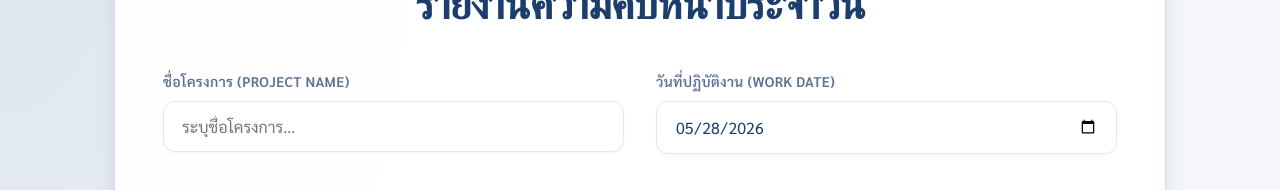
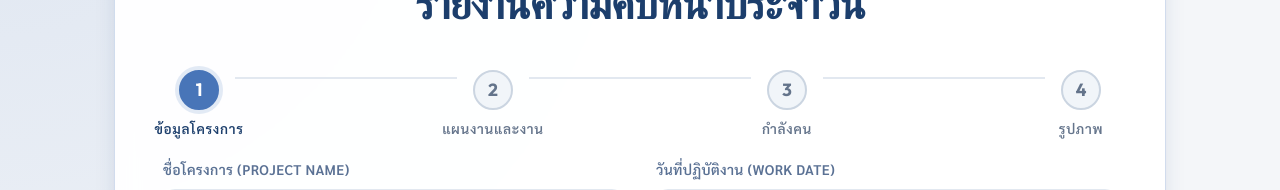
Before and after one commit to ImNotJame/report_frontend, a Next.js app: page / in a window 1280 px wide. Shown: the part 152-342 px from the top of the page. Built offline with nearby package versions, Linux system fonts and the light colour scheme; no server answers.

Commit message:
update ui

```diff
--- a/app/globals.css
+++ b/app/globals.css
@@ -317,6 +317,119 @@ textarea {
   body { background: white; padding: 0; }
   .container { padding: 0; max-width: 100%; }
   .glass-card { box-shadow: none; border: none; padding: 0; }
-  .actions-bar, .btn, .trash-btn { display: none !important; }
+  .actions-bar, .btn, .trash-btn, .stepper-container, .step-navigation { display: none !important; }
   input, textarea { border: none !important; padding: 0 !important; box-shadow: none !important; }
 }
+
+/* Stepper Styles */
+.stepper-container {
+  width: 100%;
+  margin-bottom: 3rem;
+  padding: 0 1rem;
+}
+
+.stepper-wrapper {
+  display: flex;
+  justify-content: space-between;
+  align-items: center;
+  width: 100%;
+}
+
+.stepper-item {
+  display: flex;
+  flex-direction: row;
+  align-items: center;
+  flex: 1;
+}
+
+.stepper-item:last-child {
+  flex: 0;
+}
+
+.stepper-step-wrapper {
+  display: flex;
+  flex-direction: column;
+  align-items: center;
+  position: relative;
+}
+
+.stepper-circle {
+  width: 40px;
+  height: 40px;
+  border-radius: 50%;
+  background-color: #f1f5f9;
+  border: 2px solid #cbd5e1;
+  color: #64748b;
+  display: flex;
+  align-items: center;
+  justify-content: center;
+  font-family: 'Outfit', sans-serif;
+  font-weight: 700;
+  font-size: 1.1rem;
+  transition: all 0.3s ease;
+  z-index: 2;
+}
+
+.stepper-title {
+  position: absolute;
+  top: 48px;
+  white-space: nowrap;
+  font-size: 0.85rem;
+  font-weight: 600;
+  color: #64748b;
+  text-transform: uppercase;
+  letter-spacing: 0.05em;
+  transition: color 0.3s ease;
+}
+
+.stepper-divider {
+  flex: 1;
+  height: 2px;
+  background-color: #e2e8f0;
+  margin: 0 1rem;
+  transition: background-color 0.3s ease;
+  transform: translateY(-12px); /* adjust to align with circle center */
+}
+
+.stepper-item.active .stepper-circle {
+  background-color: var(--primary-color);
+  border-color: var(--primary-color);
+  color: white;
+  box-shadow: 0 0 0 4px rgba(72, 117, 184, 0.15);
+}
+
+.stepper-item.active .stepper-title {
+  color: var(--text-primary);
+}
+
+.stepper-item.completed .stepper-circle {
+  background-color: #10b981;
+  border-color: #10b981;
+  color: white;
+}
+
+.stepper-item.completed .stepper-title {
+  color: #10b981;
+}
+
+.stepper-item.completed .stepper-divider {
+  background-color: #10b981;
+}
+
+.step-navigation {
+  display: flex;
+  justify-content: space-between;
+  margin-top: 2rem;
+  padding-top: 2rem;
+  border-top: 1px solid #e2e8f0;
+}
+
+/* Hide inactive steps */
+.step-content {
+  display: none;
+  animation: fadeIn 0.4s ease-out;
+}
+
+.step-content.active {
+  display: block;
+}
--- a/app/page.js
+++ b/app/page.js
@@ -1,8 +1,8 @@
 "use client";
 
-import React from "react";
+import React, { useState } from "react";
 import { saveAs } from "file-saver";
-import { Printer, FileDown } from "lucide-react";
+import { Printer, FileDown, ArrowRight, ArrowLeft } from "lucide-react";
 
 import { useDailyReportForm } from "../hooks/useDailyReportForm";
 import { generateDocxBlob } from "../utils/docxGenerator";
@@ -15,6 +15,7 @@ import WorkersSection from "../components/WorkersSection";
 import PhotoReportSection from "../components/PhotoReportSection";
 import DocxPreviewModal from "../components/DocxPreviewModal";
 import CompanyLogoSection from "@/components/CompanyLogoSection";
+import FormStepper from "../components/FormStepper";
 
 const API_BASE_URL = (process.env.NEXT_PUBLIC_API_BASE_URL || "http://localhost:8000").replace(/\/+$/, "");
 const PDF_RETRY_DELAYS_MS = [600, 1500];
@@ -60,6 +61,19 @@ const parseErrorResponse = async (response) => {
 
 export default function DailyReportForm() {
   const formState = useDailyReportForm();
+  const [currentStep, setCurrentStep] = useState(1);
+
+  const steps = ["ข้อมูลโครงการ", "แผนงานและงาน", "กำลังคน", "รูปภาพ"];
+
+  const handleNext = () => {
+    if (currentStep < steps.length) setCurrentStep(currentStep + 1);
+    window.scrollTo({ top: 0, behavior: "smooth" });
+  };
+
+  const handlePrev = () => {
+    if (currentStep > 1) setCurrentStep(currentStep - 1);
+    window.scrollTo({ top: 0, behavior: "smooth" });
+  };
 
   const handleExportPDF = async () => {
     formState.setIsExportingPDF(true);
@@ -147,6 +161,13 @@ export default function DailyReportForm() {
             รายงานความคืบหน้าประจำวัน
           </h1>
 
+          <FormStepper
+            currentStep={currentStep}
+            steps={steps}
+            onStepClick={(step) => setCurrentStep(step)}
+          />
+
+          <div className={`step-content ${currentStep === 1 ? 'active' : ''}`}>
             <ProjectInfoSection
               formData={formState.formData}
               handleChange={formState.handleChange}
@@ -160,7 +181,9 @@ export default function DailyReportForm() {
               removeLogo={formState.removeLogo}
               companiesList={formState.companiesList}
             />
+          </div>
 
+          <div className={`step-content ${currentStep === 2 ? 'active' : ''}`}>
             <ProjectPlanSection
               plans={formState.plans}
               formData={formState.formData}
@@ -178,7 +201,9 @@ export default function DailyReportForm() {
               removeJobEntry={formState.removeJobEntry}
               handleJobEntryChange={formState.handleJobEntryChange}
             />
+          </div>
 
+          <div className={`step-content ${currentStep === 3 ? 'active' : ''}`}>
             <WorkersSection
               formData={formState.formData}
               handleChange={formState.handleChange}
@@ -186,7 +211,9 @@ export default function DailyReportForm() {
               addWorker={formState.addWorker}
               removeWorker={formState.removeWorker}
             />
+          </div>
 
+          <div className={`step-content ${currentStep === 4 ? 'active' : ''}`}>
             <PhotoReportSection
               formData={formState.formData}
               handleChange={formState.handleChange}
@@ -201,6 +228,23 @@ export default function DailyReportForm() {
               <button className="btn btn-primary" onClick={handleExportPDF}>
                 <Printer size={20} /> Export PDF (.pdf)
               </button>
+            </div>
+          </div>
+
+          <div className="step-navigation">
+            <button
+              className="btn btn-outline"
+              onClick={handlePrev}
+              style={{ visibility: currentStep === 1 ? 'hidden' : 'visible' }}
+            >
+              <ArrowLeft size={18} /> ย้อนกลับ (Back)
+            </button>
+
+            {currentStep < steps.length && (
+              <button className="btn btn-primary" onClick={handleNext}>
+                ถัดไป (Next) <ArrowRight size={18} />
+              </button>
+            )}
           </div>
 
           {/* PDF Export Loading Overlay */}
--- /dev/null
+++ b/components/EmptyState.js
@@ -0,0 +1,76 @@
+import React from "react";
+import { Plus } from "lucide-react";
+
+export default function EmptyState({ icon: Icon, title, description, actionText, onAction }) {
+  return (
+    <div
+      style={{
+        display: "flex",
+        flexDirection: "column",
+        alignItems: "center",
+        justifyContent: "center",
+        padding: "4rem 2rem",
+        background: "var(--surface-color)",
+        border: "2px dashed #cbd5e1",
+        borderRadius: "16px",
+        textAlign: "center",
+        margin: "1rem 0",
+        animation: "fadeIn 0.4s ease-out",
+        boxShadow: "inset 0 2px 4px rgba(0,0,0,0.02)",
+      }}
+    >
+      <div
+        style={{
+          width: "64px",
+          height: "64px",
+          background: "#f1f5f9",
+          borderRadius: "50%",
+          display: "flex",
+          alignItems: "center",
+          justifyContent: "center",
+          marginBottom: "1.5rem",
+          color: "#94a3b8",
+          boxShadow: "0 4px 6px -1px rgba(0,0,0,0.05)",
+        }}
+      >
+        <Icon size={32} strokeWidth={1.5} />
+      </div>
+      <h3
+        style={{
+          fontSize: "1.25rem",
+          fontWeight: "600",
+          color: "var(--text-primary)",
+          marginBottom: "0.5rem",
+        }}
+      >
+        {title}
+      </h3>
+      <p
+        style={{
+          color: "var(--text-secondary)",
+          fontSize: "0.95rem",
+          maxWidth: "400px",
+          marginBottom: actionText ? "2rem" : "0",
+        }}
+      >
+        {description}
+      </p>
+
+      {actionText && onAction && (
+        <button
+          className="btn btn-success"
+          onClick={onAction}
+          style={{
+            transform: "translateY(0)",
+            transition: "all 0.2s ease",
+            boxShadow: "0 4px 6px -1px rgba(16, 185, 129, 0.2)",
+          }}
+          onMouseEnter={(e) => { e.currentTarget.style.transform = "translateY(-2px)"; }}
+          onMouseLeave={(e) => { e.currentTarget.style.transform = "translateY(0)"; }}
+        >
+          <Plus size={18} /> {actionText}
+        </button>
+      )}
+    </div>
+  );
+}
--- /dev/null
+++ b/components/FormStepper.js
@@ -0,0 +1,42 @@
+import React from "react";
+import { Check } from "lucide-react";
+
+export default function FormStepper({ currentStep, steps, onStepClick }) {
+  return (
+    <div className="stepper-container">
+      <div className="stepper-wrapper">
+        {steps.map((step, index) => {
+          const stepNumber = index + 1;
+          const isCompleted = currentStep > stepNumber;
+          const isActive = currentStep === stepNumber;
+
+          return (
+            <div
+              key={index}
+              className={`stepper-item ${isCompleted ? "completed" : ""} ${
+                isActive ? "active" : ""
+              }`}
+            >
+              <div className="stepper-step-wrapper">
+                <div
+                  className="stepper-circle"
+                  onClick={() => {
+                    // Optional: Allow clicking to go back to completed steps
+                    if (isCompleted || isActive) {
+                      onStepClick(stepNumber);
+                    }
+                  }}
+                  style={{ cursor: isCompleted || isActive ? "pointer" : "not-allowed" }}
+                >
+                  {isCompleted ? <Check size={18} strokeWidth={3} /> : stepNumber}
+                </div>
+                <div className="stepper-title">{step}</div>
+              </div>
+              {index < steps.length - 1 && <div className="stepper-divider" />}
+            </div>
+          );
+        })}
+      </div>
+    </div>
+  );
+}
--- a/components/JobDetailsSection.js
+++ b/components/JobDetailsSection.js
@@ -1,5 +1,6 @@
 import React, { useEffect, useRef } from "react";
-import { AlertCircle, Plus, MapPin, User, Trash2 } from "lucide-react";
+import { AlertCircle, Plus, MapPin, User, Trash2, ClipboardList } from "lucide-react";
+import EmptyState from "./EmptyState";
 
 export default function JobDetailsSection({
   jobEntries,
@@ -47,6 +48,15 @@ export default function JobDetailsSection({
         </button>
       </div>
 
+      {jobEntries.length === 0 ? (
+        <EmptyState
+          icon={ClipboardList}
+          title="ไม่มีรายละเอียดงาน"
+          description="กรุณาเพิ่มรายการงานเพื่อบันทึกรายละเอียดการปฏิบัติงาน"
+          actionText="เพิ่มรายการงาน"
+          onAction={addJobEntry}
+        />
+      ) : (
         <table className="dynamic-table">
           <thead>
             <tr>
@@ -212,6 +222,7 @@ export default function JobDetailsSection({
             ))}
           </tbody>
         </table>
+      )}
     </>
   );
 }
--- a/components/ProjectPlanSection.js
+++ b/components/ProjectPlanSection.js
@@ -1,5 +1,6 @@
 import React, { useEffect, useRef } from "react";
-import { Calendar, Plus, MapPin, Trash2 } from "lucide-react";
+import { Calendar, Plus, MapPin, Trash2, Map } from "lucide-react";
+import EmptyState from "./EmptyState";
 
 export default function ProjectPlanSection({
   plans,
@@ -84,6 +85,15 @@ export default function ProjectPlanSection({
         </button>
       </div>
 
+      {plans.length === 0 ? (
+        <EmptyState
+          icon={Map}
+          title="ไม่มีสถานที่และแผนงาน"
+          description="กรุณาเพิ่มสถานที่เพื่อเริ่มต้นวางแผนงานสำหรับโครงการนี้"
+          actionText="เพิ่มสถานที่"
+          onAction={addLocation}
+        />
+      ) : (
         <table className="dynamic-table">
           <thead>
             <tr>
@@ -246,6 +256,7 @@ export default function ProjectPlanSection({
             ))}
           </tbody>
         </table>
+      )}
     </>
   );
 }
```
Lines whose indentation alone changed are shown as unchanged.
